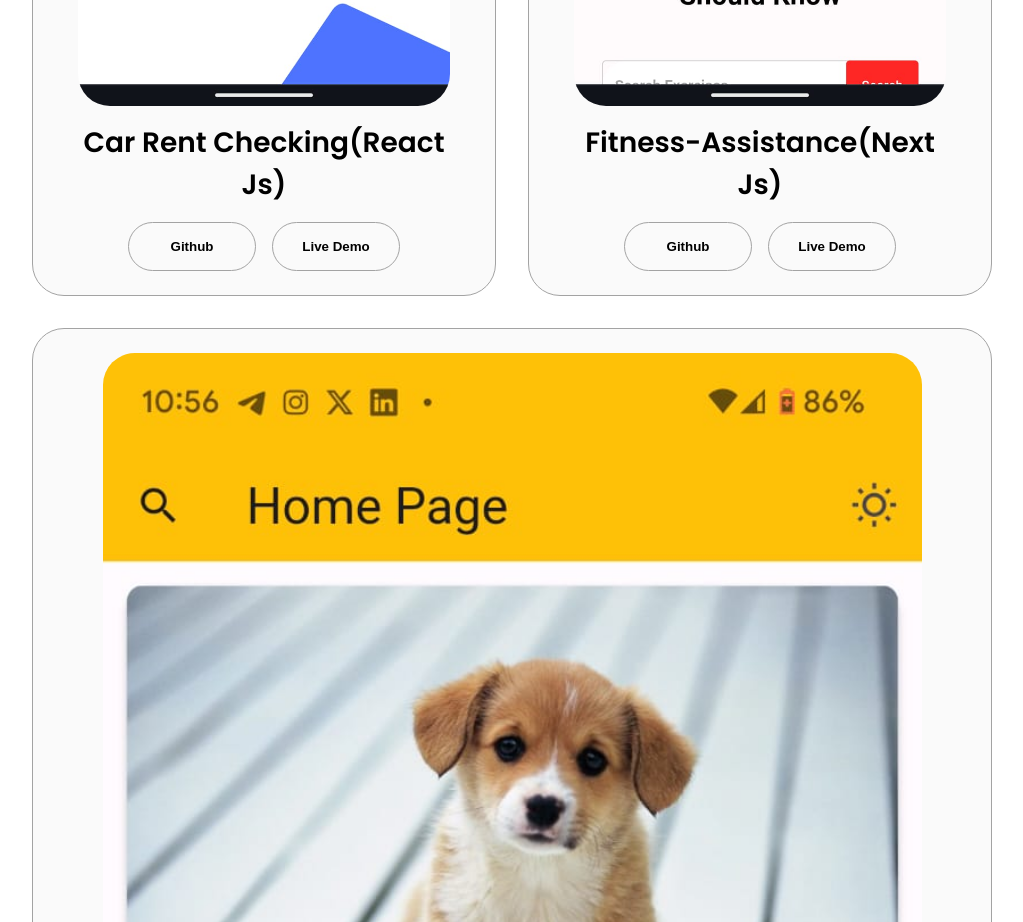
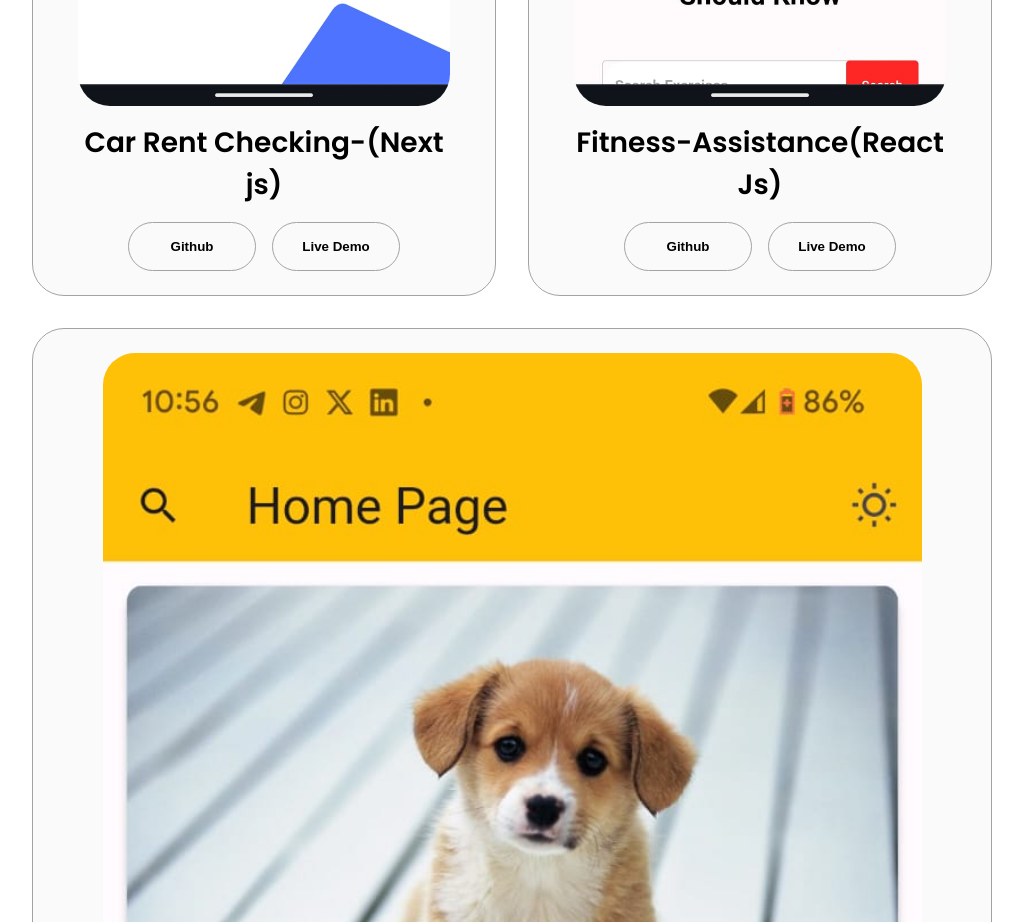
Before and after one commit to darqsparkle/portfolio, a plain HTML site: page index.html in a window 1280 px wide. Shown: the part 3340-4262 px from the top of the page, without its empty margins (128-1151 px from the left). Drawn offline with Linux system fonts and the light colour scheme.

Commit message:
Update index.html

```diff
--- a/index.html
+++ b/index.html
@@ -291,7 +291,7 @@ Let's join forces to build exceptional software that pushes boundaries and excee
                 class="project-img"
               />
             </div>
-            <h2 class="experience-sub-title project-title">Car Rent Checking(React Js)</h2>
+            <h2 class="experience-sub-title project-title">Car Rent Checking-(Next js)</h2>
             <div class="btn-container">
               <button
                 class="btn btn-color-2 project-btn"
@@ -315,7 +315,7 @@ Let's join forces to build exceptional software that pushes boundaries and excee
                 class="project-img"
               />
             </div>
-            <h2 class="experience-sub-title project-title">Fitness-Assistance(Next Js)</h2>
+            <h2 class="experience-sub-title project-title">Fitness-Assistance(React Js)</h2>
             <div class="btn-container">
               <button
                 class="btn btn-color-2 project-btn"
```
